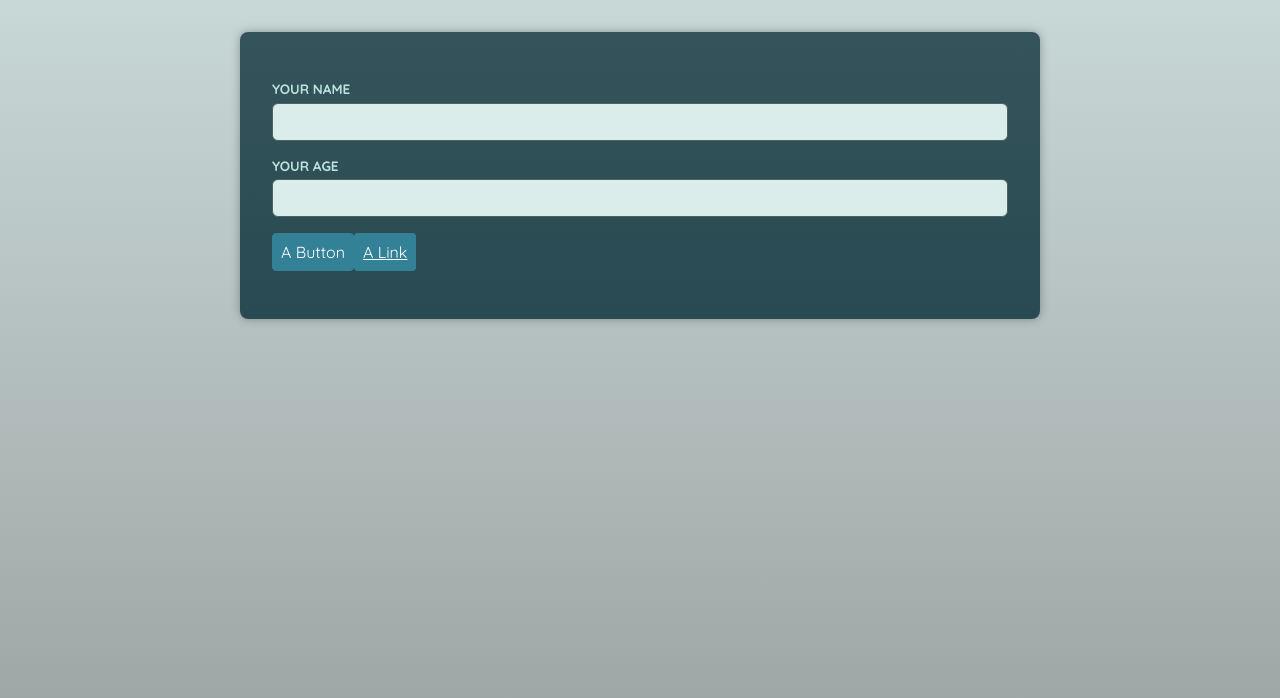
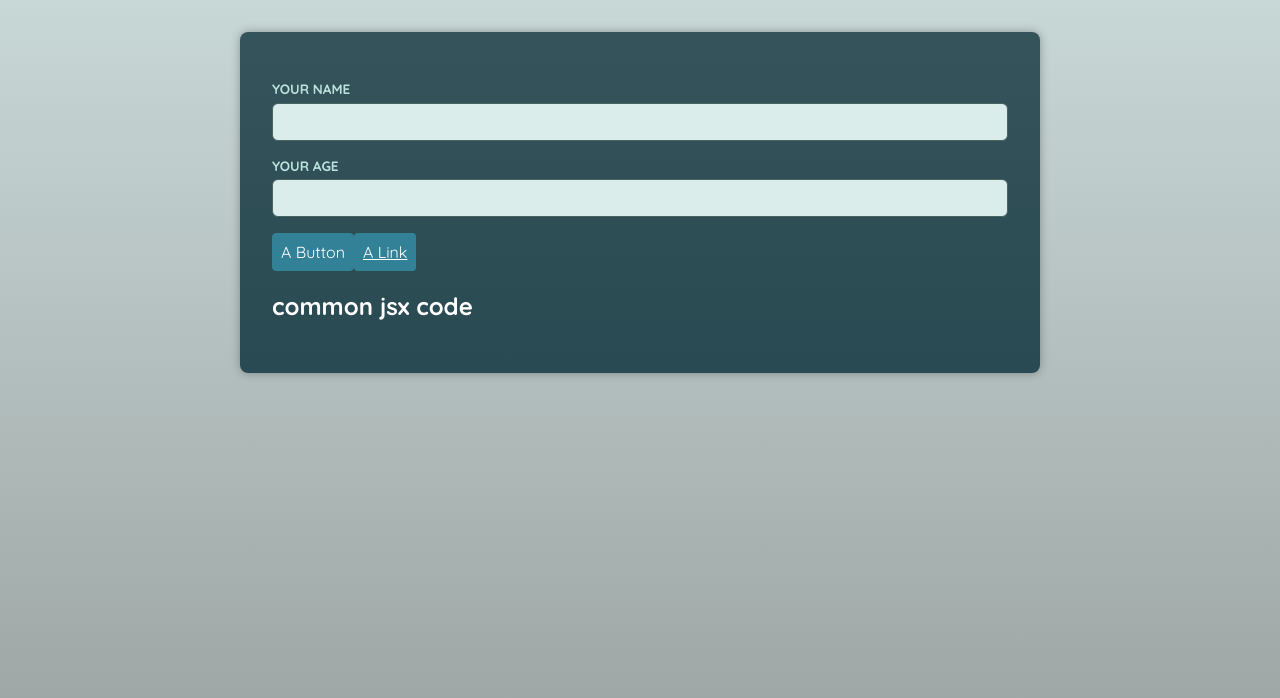
Before and after one commit to abelgc/Wrapping-Components-React, a React (Vite) app: page / in a window 1280 px wide. Shown: the top 698 px of the page. Built offline with nearby package versions, Linux system fonts and the light colour scheme; a web font is replaced by a local one.

Commit message:
Adding children props to Container Component

```diff
--- a/src/App.tsx
+++ b/src/App.tsx
@@ -10,7 +10,7 @@ function App() {
       <Input id="age" label="Your age" type="number"/>
       <Button>A Button</Button>
       <Button href="www.google.com">A Link</Button>
-      <Container asProp={"p"}/>
+      <Container asProp={"h2"}>common jsx code</Container>
     </main>);
 }
 
--- a/src/components/Container.tsx
+++ b/src/components/Container.tsx
@@ -1,17 +1,18 @@
 // polymorphic component
 // reason with this Wrapper component is to make it easier to style the container sharing css, logic and common jsx code
 
-import React, { ElementType } from 'react';
+import {type ReactNode, type ElementType } from 'react';
 
 type ContainerProps = {
     asProp: ElementType;
+    children: ReactNode;
 }
 
-export default function Container({asProp}: ContainerProps) {
-    const Container = asProp || 'div';
+export default function Container({asProp, children}: ContainerProps) {
+    const Container = asProp;
     return (
         <Container>
-
+           {children}
         </Container>
     );
 }
```
